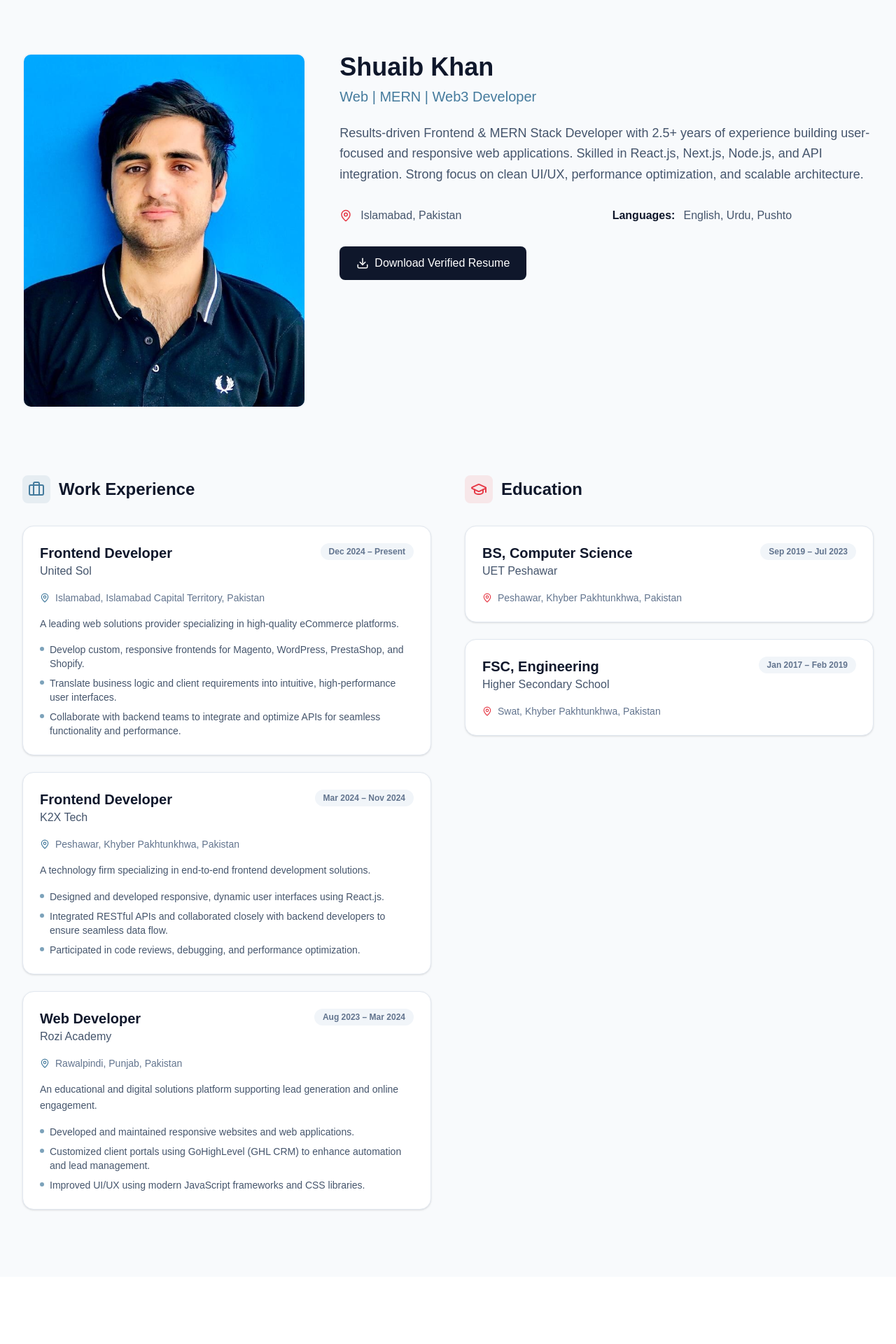
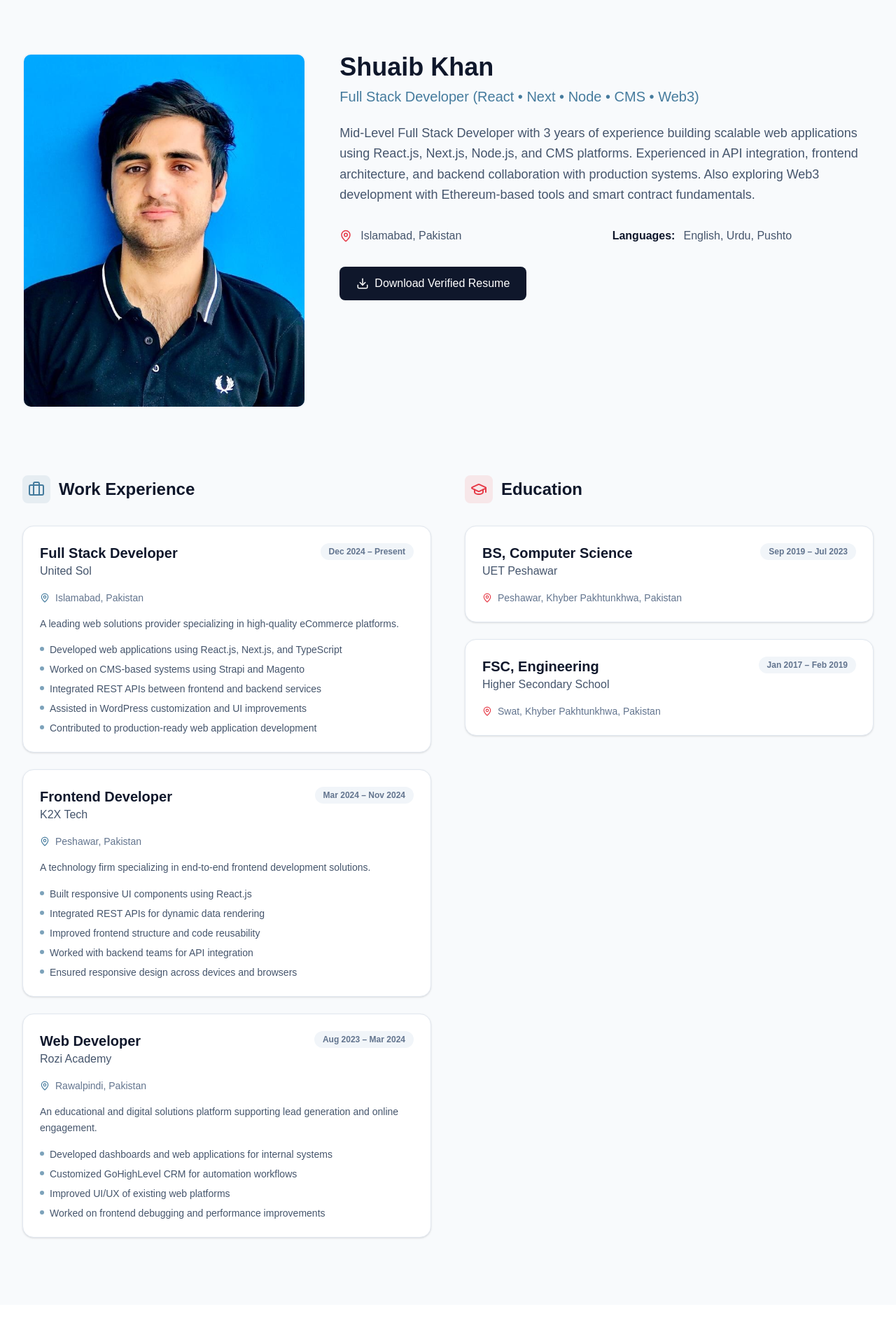
Before and after one commit to shuaibkhandev/shuaib_portfolio, a Next.js app: page / in a window 1280 px wide. Shown: the part 740-2660 px from the top of the page at 70% size. Built offline with nearby package versions, Linux system fonts and the light colour scheme.

Commit message:
updated resume and also site data

```diff
--- a/src/components/About.tsx
+++ b/src/components/About.tsx
@@ -6,38 +6,43 @@ import { Briefcase, GraduationCap, Calendar, MapPin, Download } from "lucide-rea
 const experience = [
   {
     company: "United Sol",
-    role: "Frontend Developer",
+    role: "Full Stack Developer",
     period: "Dec 2024 – Present",
-    location: "Islamabad, Islamabad Capital Territory, Pakistan",
+    location: "Islamabad, Pakistan",
     description: "A leading web solutions provider specializing in high-quality eCommerce platforms.",
     responsibilities: [
-      "Develop custom, responsive frontends for Magento, WordPress, PrestaShop, and Shopify.",
-      "Translate business logic and client requirements into intuitive, high-performance user interfaces.",
-      "Collaborate with backend teams to integrate and optimize APIs for seamless functionality and performance."
+      "Developed web applications using React.js, Next.js, and TypeScript",
+      "Worked on CMS-based systems using Strapi and Magento",
+      "Integrated REST APIs between frontend and backend services",
+      "Assisted in WordPress customization and UI improvements",
+      "Contributed to production-ready web application development"
     ]
   },
   {
     company: "K2X Tech",
     role: "Frontend Developer",
     period: "Mar 2024 – Nov 2024",
-    location: "Peshawar, Khyber Pakhtunkhwa, Pakistan",
+    location: "Peshawar, Pakistan",
     description: "A technology firm specializing in end-to-end frontend development solutions.",
     responsibilities: [
-      "Designed and developed responsive, dynamic user interfaces using React.js.",
-      "Integrated RESTful APIs and collaborated closely with backend developers to ensure seamless data flow.",
-      "Participated in code reviews, debugging, and performance optimization."
+      "Built responsive UI components using React.js",
+      "Integrated REST APIs for dynamic data rendering",
+      "Improved frontend structure and code reusability",
+      "Worked with backend teams for API integration",
+      "Ensured responsive design across devices and browsers"
     ]
   },
   {
     company: "Rozi Academy",
     role: "Web Developer",
     period: "Aug 2023 – Mar 2024",
-    location: "Rawalpindi, Punjab, Pakistan",
+    location: "Rawalpindi, Pakistan",
     description: "An educational and digital solutions platform supporting lead generation and online engagement.",
     responsibilities: [
-      "Developed and maintained responsive websites and web applications.",
-      "Customized client portals using GoHighLevel (GHL CRM) to enhance automation and lead management.",
-      "Improved UI/UX using modern JavaScript frameworks and CSS libraries."
+      "Developed dashboards and web applications for internal systems",
+      "Customized GoHighLevel CRM for automation workflows",
+      "Improved UI/UX of existing web platforms",
+      "Worked on frontend debugging and performance improvements"
     ]
   }
 ];
@@ -84,10 +89,10 @@ export default function About() {
               viewport={{ once: true }}
             >
               <h2 className="text-4xl font-bold text-slate-900 dark:text-white mb-2">Shuaib Khan</h2>
-              <h3 className="text-xl text-brand-blue font-medium mb-6">Web | MERN | Web3 Developer</h3>
+              <h3 className="text-xl text-brand-blue font-medium mb-6">Full Stack Developer (React • Next • Node • CMS • Web3)</h3>
 
               <p className="text-lg text-slate-600 dark:text-slate-400 leading-relaxed mb-8">
-                Results-driven Frontend & MERN Stack Developer with 2.5+ years of experience building user-focused and responsive web applications. Skilled in React.js, Next.js, Node.js, and API integration. Strong focus on clean UI/UX, performance optimization, and scalable architecture.
+                Mid-Level Full Stack Developer with 3 years of experience building scalable web applications using React.js, Next.js, Node.js, and CMS platforms. Experienced in API integration, frontend architecture, and backend collaboration with production systems. Also exploring Web3 development with Ethereum-based tools and smart contract fundamentals.
               </p>
 
               <div className="grid grid-cols-1 sm:grid-cols-2 gap-4 mb-8">
--- a/src/components/Hero.tsx
+++ b/src/components/Hero.tsx
@@ -46,7 +46,7 @@ export default function Hero() {
           transition={{ duration: 0.5, delay: 0.2 }}
           className="text-lg md:text-xl text-slate-600 dark:text-slate-400 max-w-2xl mx-auto mb-10 leading-relaxed"
         >
-          I am Shuaib Khan, a Results-driven Frontend, MERN Stack & Web3 Developer focused on building scalable, user-focused, and robust web applications.
+          I am Shuaib Khan, a Mid-Level Full Stack Developer with 3 years of experience building scalable web applications using React.js, Next.js, Node.js, and CMS platforms.
         </motion.p>
 
         <motion.div
--- a/src/components/Skills.tsx
+++ b/src/components/Skills.tsx
@@ -25,7 +25,7 @@ export default function Skills() {
     },
     {
       title: "Databases",
-      skills: ["MongoDB", "MySQL", "Redis"],
+      skills: ["MongoDB", "MySQL", "Redis", "Prisma"],
       icon: <Database className="w-6 h-6" />,
       color: "text-brand-black dark:text-slate-400",
     },
@@ -37,7 +37,7 @@ export default function Skills() {
     },
     {
       title: "Tools & Platforms",
-      skills: ["Git/GitHub", "Bitbucket", "WordPress", "Magento", "Strapi", "GoHighLevel"],
+      skills: ["Git/GitHub", "Bitbucket", "Postman", "WordPress", "Magento", "Strapi", "GoHighLevel"],
       icon: <GitBranch className="w-6 h-6" />,
       color: "text-brand-red",
     },
```
Also changed, not shown: 1 other file (tests, documents, lock files or other folders).
